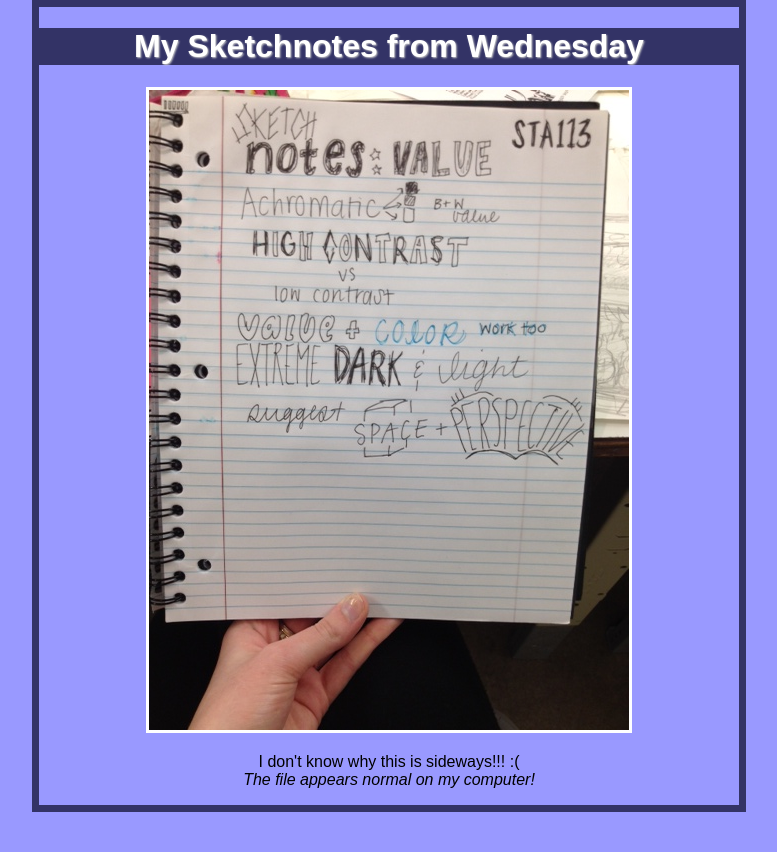
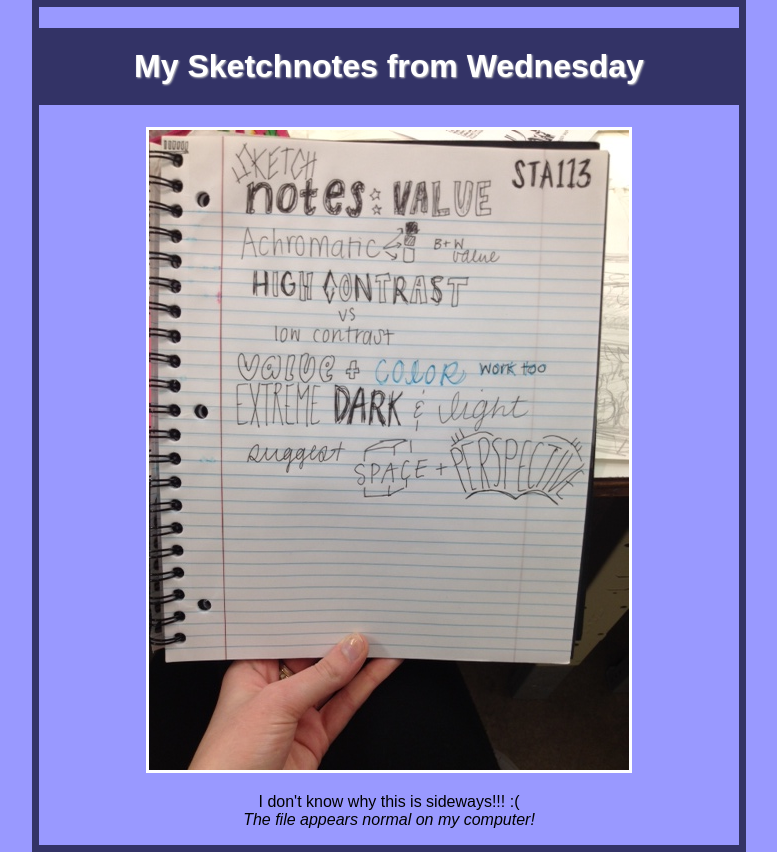
Before and after one commit to RaimeL/TC349, a plain HTML site: page week4/sketchnotes.html in a window 1280 px wide. Shown: the whole page, without its empty margins (251-1028 px from the left). Before the commit the page ends 812 px from the top, so only its background shows below. Drawn offline with Linux system fonts and the light colour scheme.

Commit message:
CommitWeek4

```diff
--- a/week4/sketchnotes.css
+++ b/week4/sketchnotes.css
@@ -10,6 +10,7 @@ body {
 
 img {
 	border: 3px solid #fff;
+	t
 }
 
 h1 {
@@ -17,6 +18,7 @@ h1 {
 	color: #fff;
 	text-shadow: 1px 1px 2px #ccc;
 	text-align: center;
+	padding: 20px;
 
 }
 
```
